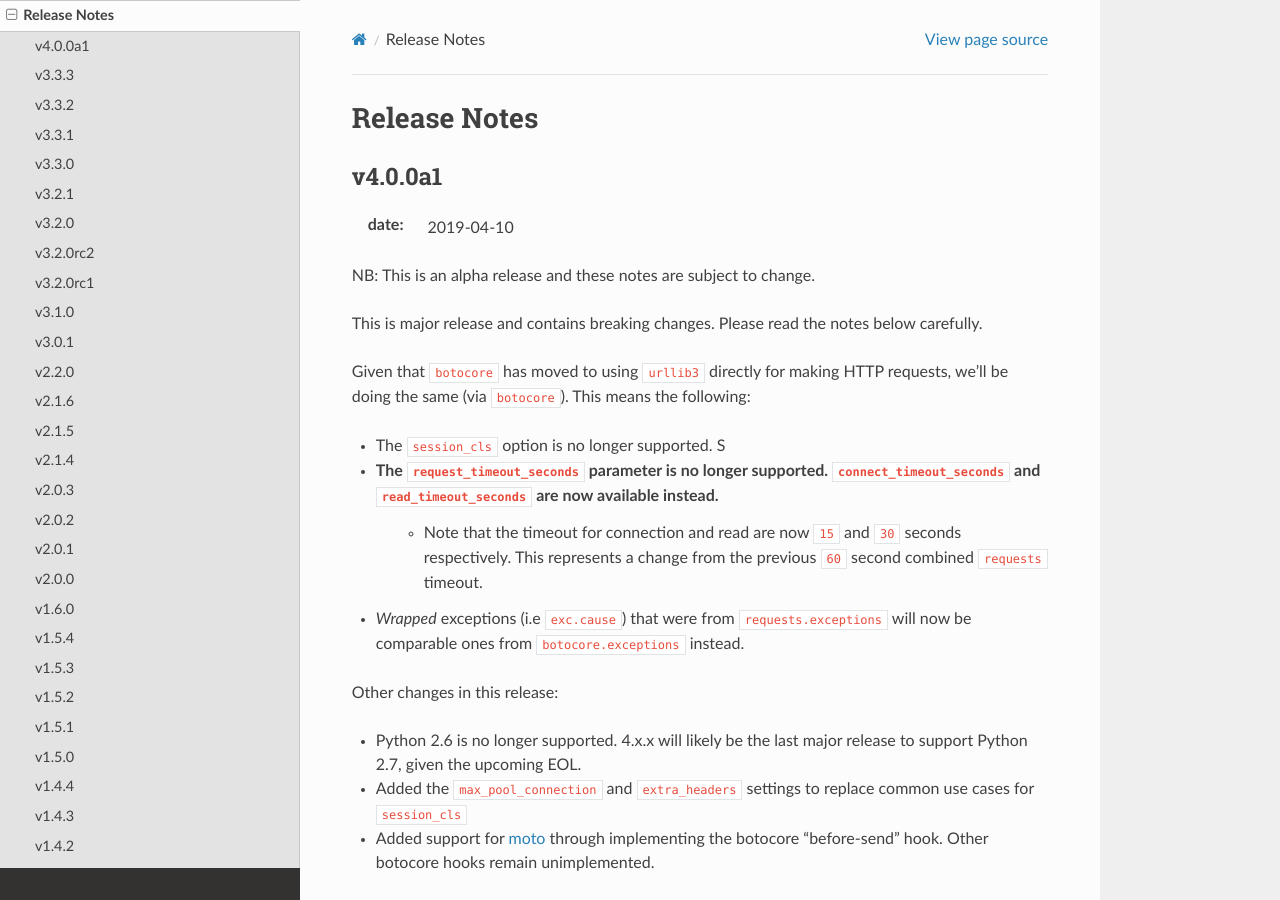
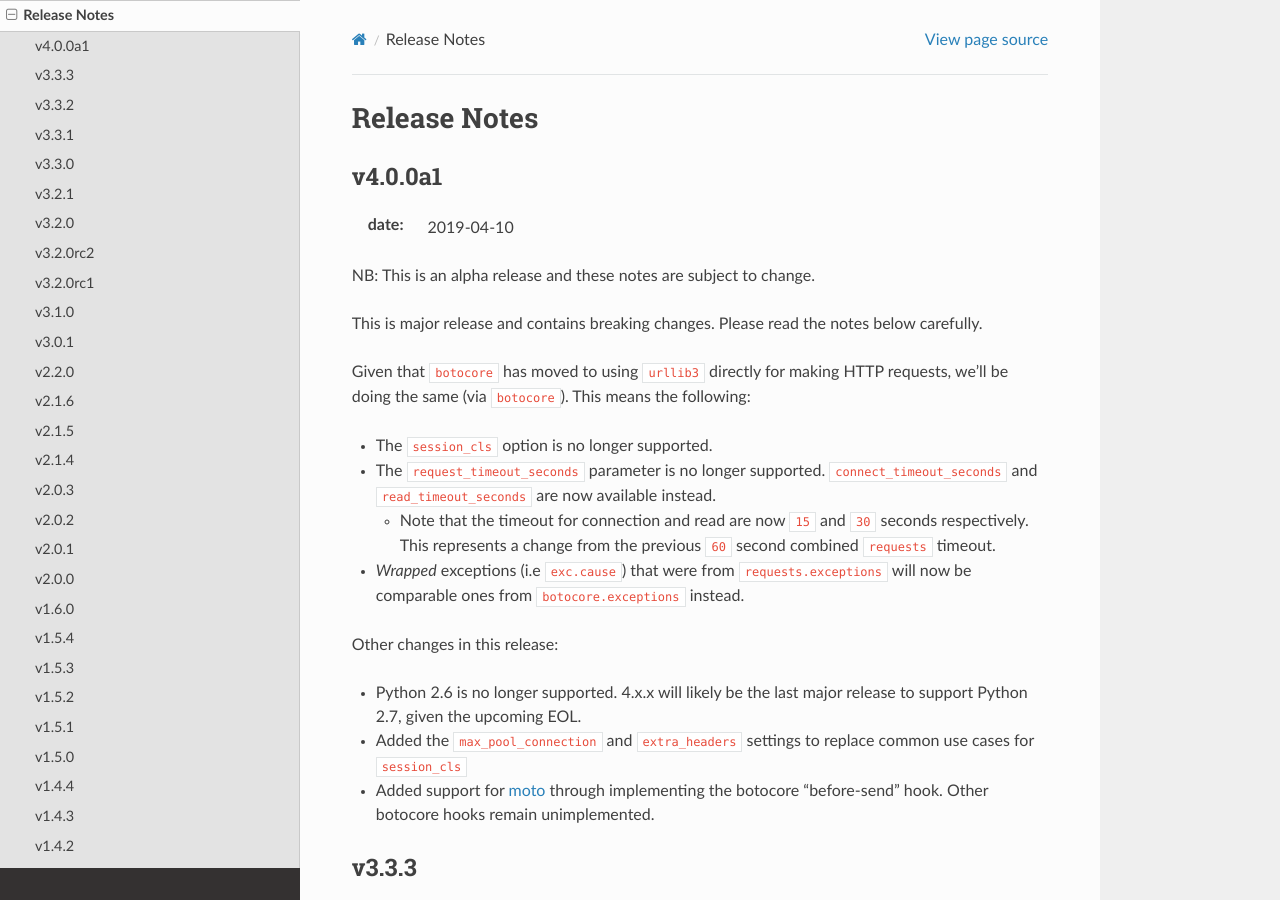
Before and after one commit to pynamodb/PynamoDB, a Sphinx documentation site: the page built from docs/release_notes.rst, in a window 1280 px wide and 900 px high. Built offline with Sphinx 7.4.7 and the Read the Docs theme 2.0.0, drawn with Linux system fonts in a browser that asks for light colours.

```diff
--- a/docs/release_notes.rst
+++ b/docs/release_notes.rst
@@ -12,9 +12,12 @@ This is major release and contains breaking changes. Please read the notes below
 
 Given that ``botocore`` has moved to using ``urllib3`` directly for making HTTP requests, we'll be doing the same (via ``botocore``). This means the following:
 
-* The ``session_cls`` option is no longer supported. S
+* The ``session_cls`` option is no longer supported.
+
 * The ``request_timeout_seconds`` parameter is no longer supported. ``connect_timeout_seconds`` and ``read_timeout_seconds`` are now available instead.
-    * Note that the timeout for connection and read are now ``15`` and ``30`` seconds respectively. This represents a change from the previous ``60`` second combined ``requests`` timeout.
+
+  + Note that the timeout for connection and read are now ``15`` and ``30`` seconds respectively. This represents a change from the previous ``60`` second combined ``requests`` timeout.
+
 * *Wrapped* exceptions (i.e ``exc.cause``) that were from ``requests.exceptions`` will now be comparable ones from ``botocore.exceptions`` instead.
 
 Other changes in this release:
```
